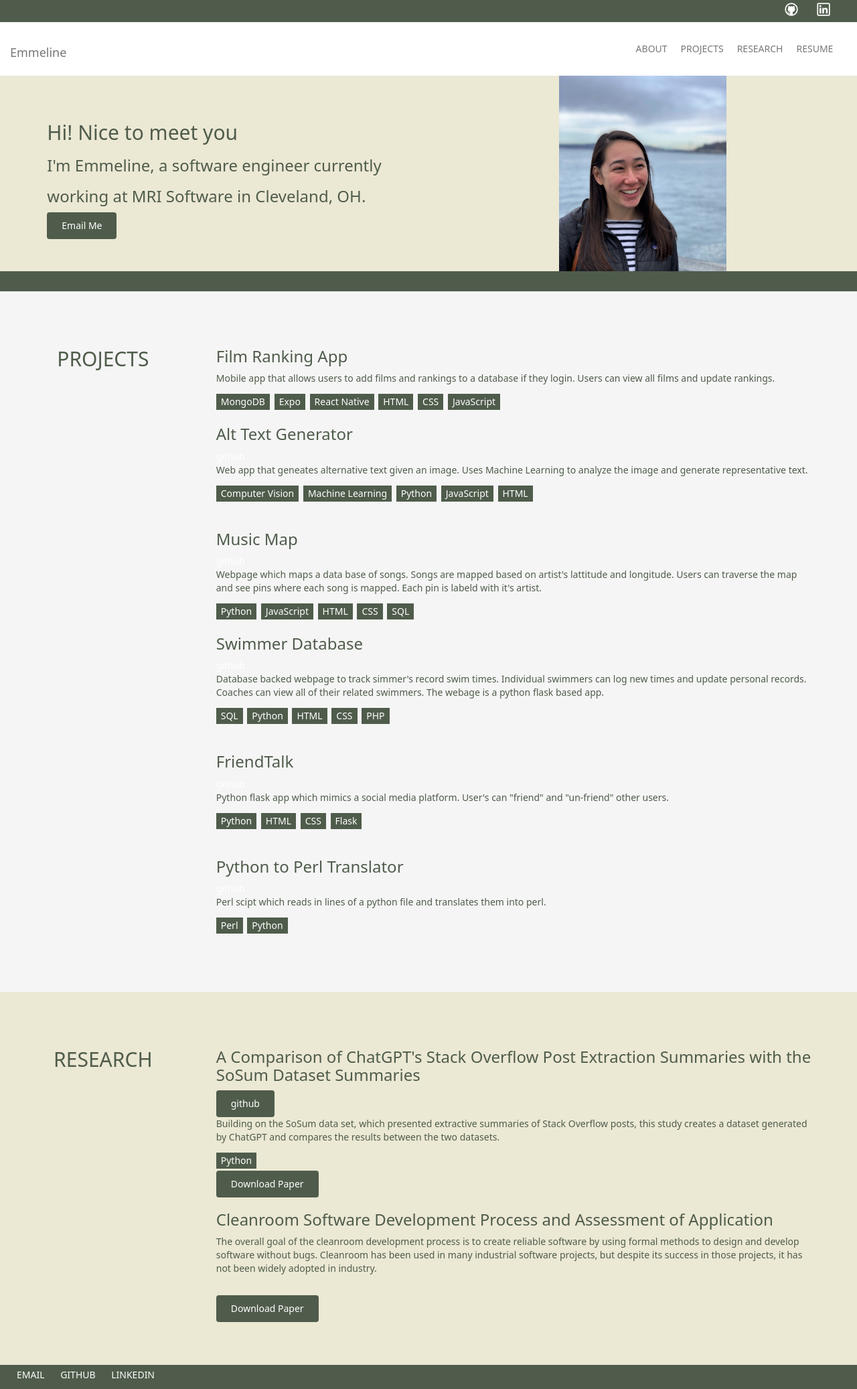
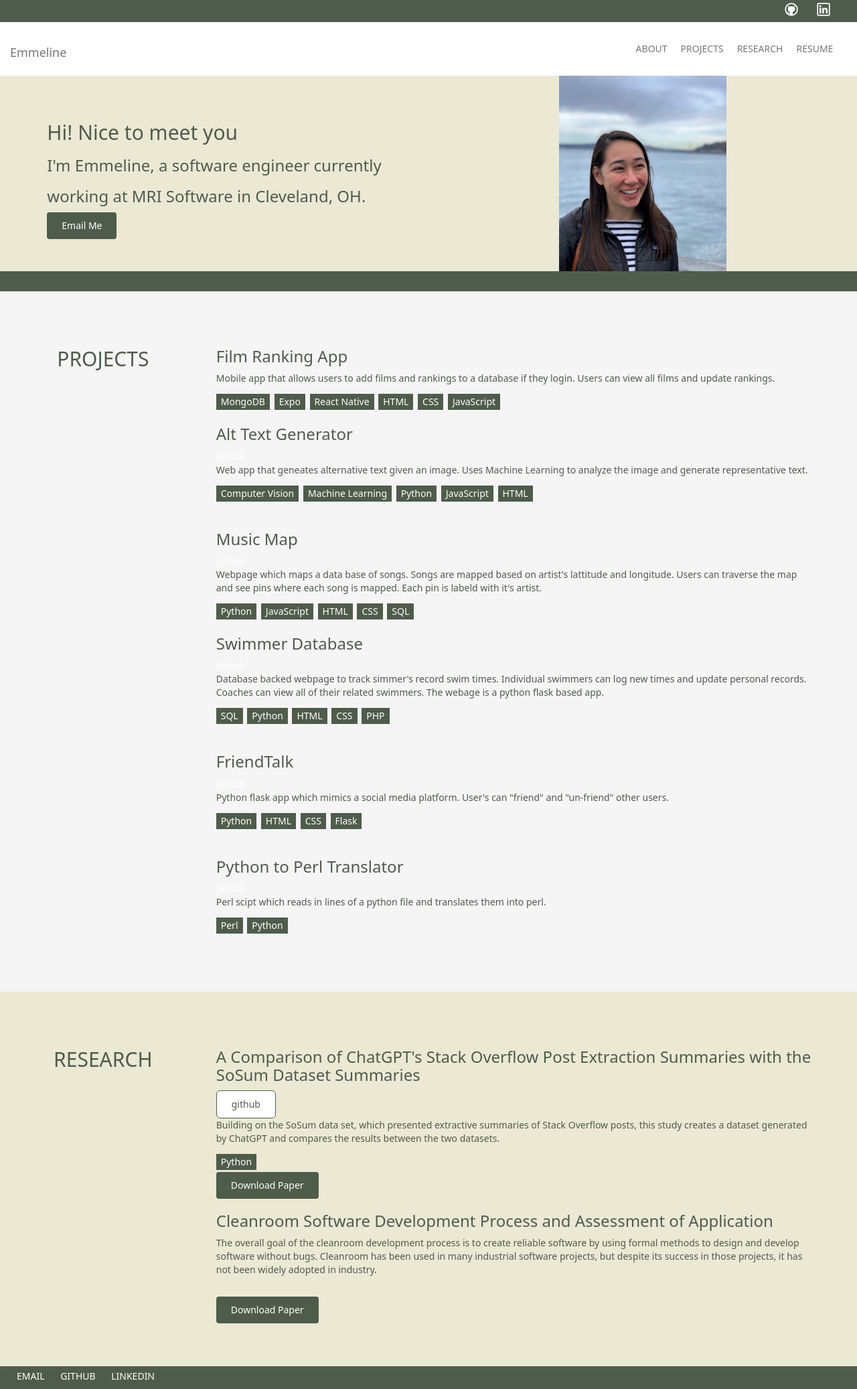
Before and after one commit to emmeline2/emmeline2.github.io, a Jekyll site: the page built from index.html, in a window 1280 px wide. Shown: the whole page at 67% size. Built offline with Jekyll 4.4.1, drawn with Linux system fonts in a browser that asks for light colours.

Commit message:
github button

```diff
--- a/css/main.css
+++ b/css/main.css
@@ -209,6 +209,22 @@
     color: #4F5C4B;
 }
 
+.github-button{
+    background-color: white;
+    padding: 10px 22px;
+    text-align: center;
+    display: inline-block;
+    border-radius: 6px;
+    border: thin solid #4F5C4B;
+}
+.github-button-text{
+    color: #4F5C4B;
+}
+.github-button:hover {
+    background-color: #768672;
+}
+
+
 
 /*Language Cubes*/
 .languageCube{
--- a/index.html
+++ b/index.html
@@ -103,8 +103,8 @@
 		</div>
 		<div class="col-sm-9">
 			<h3>A Comparison of ChatGPT's Stack Overflow Post Extraction Summaries with the SoSum Dataset Summaries</h3>
-			<div class="resumeButton">
-				<a class="resumeBttnTxt" href="https://github.com/Software-Analytics-Drexel-University/emmeline-chatGPTSummaries">github</a>
+			<div class="github-button">
+				<a class="github-button-text" href="https://github.com/Software-Analytics-Drexel-University/emmeline-chatGPTSummaries">github</a>
 			</div>
 			<p> Building on the SoSum data set, which presented extractive summaries of Stack Overflow posts,
 				this study creates a dataset generated by ChatGPT and compares the results between the two datasets. </p>
```
